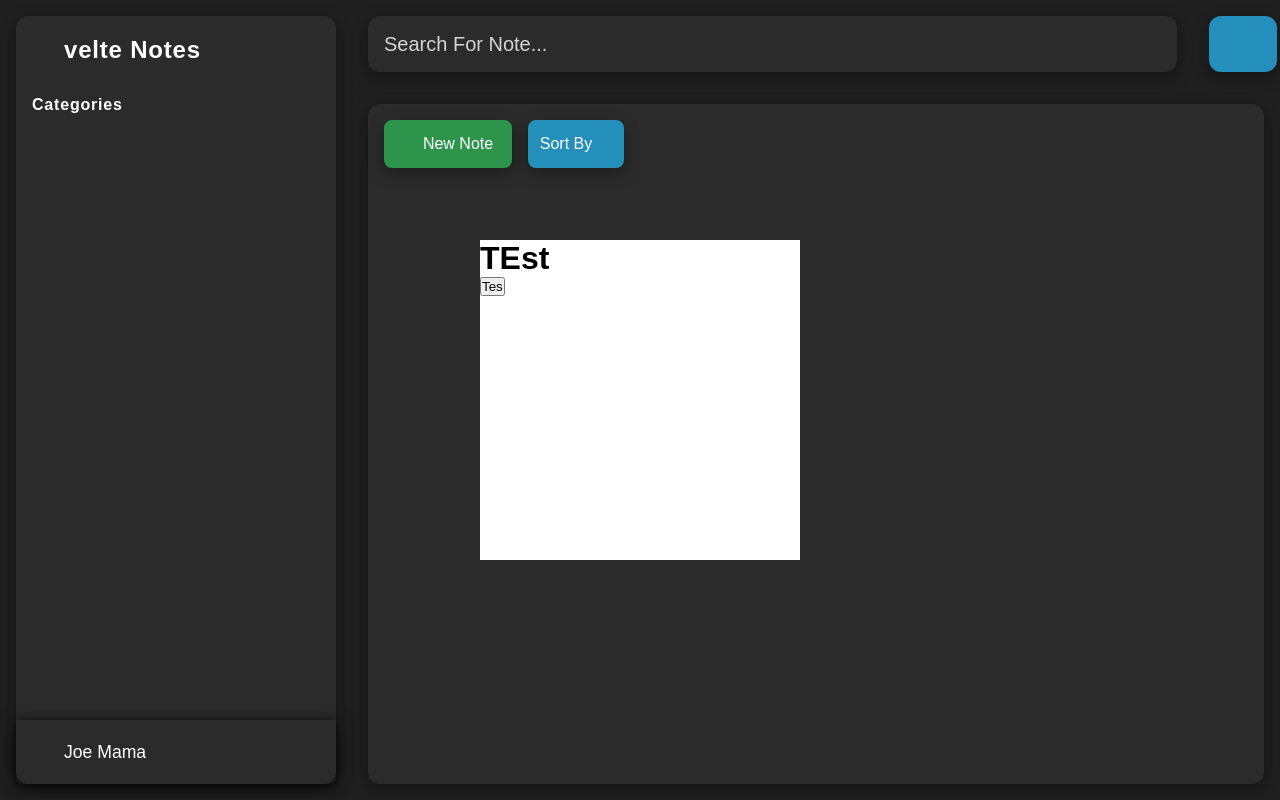
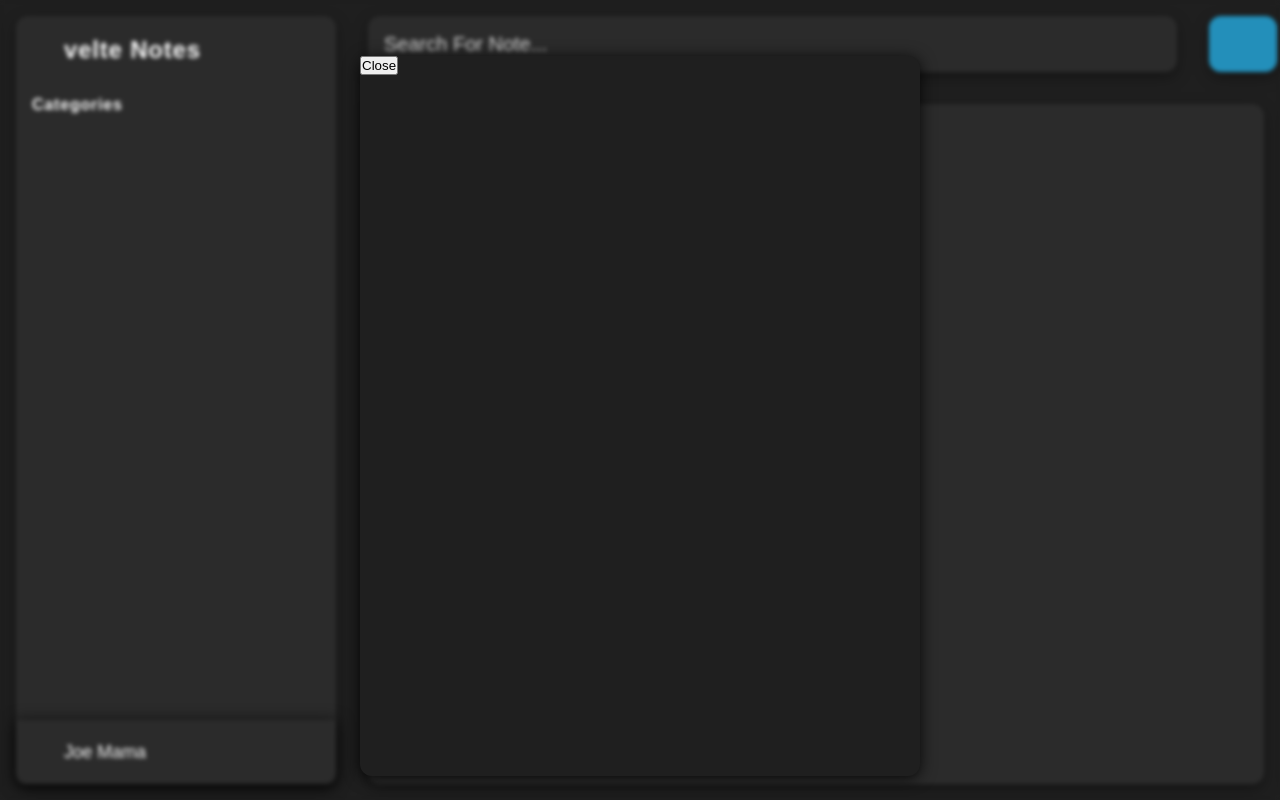
Before and after one commit to E3TU/Svelte-notes, a SvelteKit app: page / in a window 1280 px wide. Both pictures are taken after a click on the button "New Note". Built offline with nearby package versions, Linux system fonts and the light colour scheme; some icons are missing.

Commit message:
Backdrop filter + fade transition
Added backdrop filter and fade transition for note creation popup

```diff
--- a/src/routes/+page.svelte
+++ b/src/routes/+page.svelte
@@ -1,6 +1,7 @@
 <script>
   // Import Font
   import "@fontsource-variable/rubik";
+  import { fade } from 'svelte/transition';
 
   // Import Components
   import Sidebar from "../components/Sidebar.svelte";
@@ -34,10 +35,9 @@
 
 <div class="flex-container">
     {#if isOpen}
-        <div class="createnote-container">
+        <div class="createnote-container" transition:fade={{ delay: 250, duration: 300}}>
             <div class="createnote">
-                <h1>TEst</h1>
-                <button on:click={createNoteMenu}>Tes</button>
+                <button on:click={createNoteMenu}>Close</button>
             </div>
         </div>
     {/if}
@@ -63,15 +63,21 @@
     display: flex;
     justify-content: center;
     align-items: center;
+    transition: opacity 0.3s ease; /* Smooth transition for opacity */
     position: fixed;
     width: 100vw;
     height: 100vh;
     z-index: 1000;
+    backdrop-filter: blur(2px); /* Blurs the background */
   }
   .createnote{
-    width: 20rem;
-    height: 20rem;
-    background-color: $white;
+    margin-top: 2rem;
+    width: 35rem;
+    height: 45rem;
+    background-color: $bg-color;
+    border-radius: 12px;
+    box-shadow: rgba(0, 0, 0, 0.10) 0px 2px 4px 0px, rgba(0, 0, 0, 0.80) 0px 2px 16px 0px;
+    color: $white;
   }
   .flex-items-left{
     display: flex;
```
